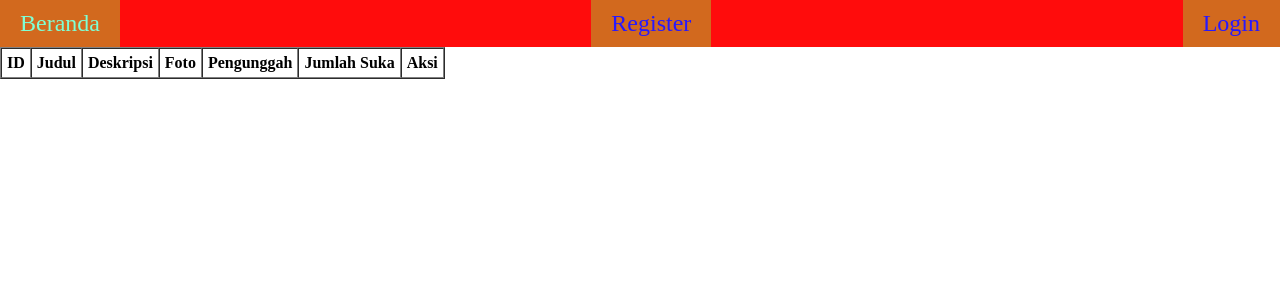
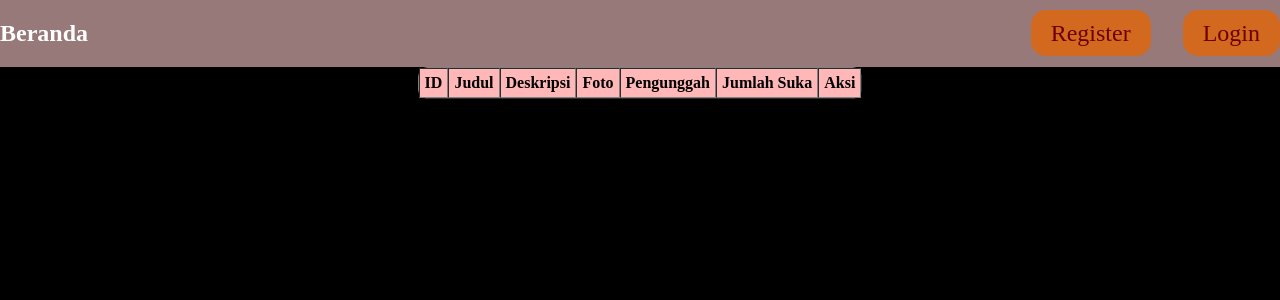
Before and after one commit to KoplarKoprol/LthnGalleryUKK, a PHP site: page / in a window 1280 px wide. Shown: the top 300 px of the page. Run offline with PHP 8.4, Linux system fonts and the light colour scheme; data that the repository does not hold is empty.

Commit message:
add navbar and styling

```diff
--- a/gaya.css
+++ b/gaya.css
@@ -1,22 +1,23 @@
-body {
+body{
     /* background-image: url(media/bekgron/JogetDebat.gif);
     background-repeat: no-repeat;
     background-position: center; */
     margin: 0;
     padding: 0;
-
+    background-color: black;
+    color: white;
 }
 
-nav {
+.navbar {
 
-    background-color: #ff0c0c;
+    background-color: #977979;
     display:flex;
     padding: 1 rem 2 rem;
     justify-content: space-between;
 
 }
 
-nav ul {
+.navbar ul {
 
     list-style: none;
     display: flex;
@@ -44,18 +45,30 @@ display:inline;
 
 } */
 
-nav a {
+.navbar a {
 
-    color: rgb(39, 24, 255);
+    color: rgb(109, 0, 0);
     background-color: chocolate;
     text-decoration: none;
     font-size: x-large;
     padding: 10px 20px;
+    border-radius: 15px;
 
 }
 
-nav a:hover {
+.navbar a:hover {
 
-   color: aquamarine;
+   color: rgb(255, 184, 184);
 
 }
+
+.tabelos {
+    margin: auto;
+    background-color: #ffffff;
+    color: black;
+    border-radius: 10px;
+}
+
+.tabelos th {
+    background-color: rgb(255, 183, 183);
+}
--- a/index.php
+++ b/index.php
@@ -13,17 +13,19 @@
     session_start();
     if (!isset($_SESSION['UserID'])) {
         ?>
-        <nav>
-            <tr>
-                <td><a href="index.php">Beranda</a></td>
-                <td><a href="register.php">Register</a></td>
-                <td><a href="login.php">Login</a></td>
-            </tr>
+        <nav class="navbar">
+            <h1>
+                <ahref="index.php">Beranda</ahref=>
+            </h1>
+            <ul>
+                <li><a href="register.php">Register</a></li>
+                <li><a href="login.php">Login</a></li>
+            </ul>
         </nav>
         <?php
     } else {
         ?>
-        <nav>
+        <nav class="navbar">
             <h1>Beranda</h1>
             <ul>
                 <li><a href="index.php">Beranda</a></li>
@@ -32,13 +34,14 @@
                 <li><a href="logout.php">Logout</a></li>
             </ul>
         </nav>
-        <p>Selamat Datang <b>
+        <p align="center">Selamat Datang <b style="color: red ;">
                 <?= $_SESSION['NamaLengkap'] ?>
             </b></p>
         <?php
     }
     ?>
-    <table border="1" cellpadding="5" cellspacing="0">
+
+    <table class="tabelos" border="1" cellpadding="5" cellspacing="0">
         <tr>
             <th>ID</th>
             <th>Judul</th>
--- a/phpingfo.php
+++ /dev/null
@@ -1,3 +0,0 @@
-<?php
-phpinfo();
-?>
```
Also changed, not shown: album.php (+10 -7 lines), edit_album.php (+8 -6 lines), edit_foto.php (+8 -6 lines), foto.php (+9 -7 lines), komentar.php (+14 -12 lines), login.php (+15 -3 lines), register.php (+9 -2 lines).
